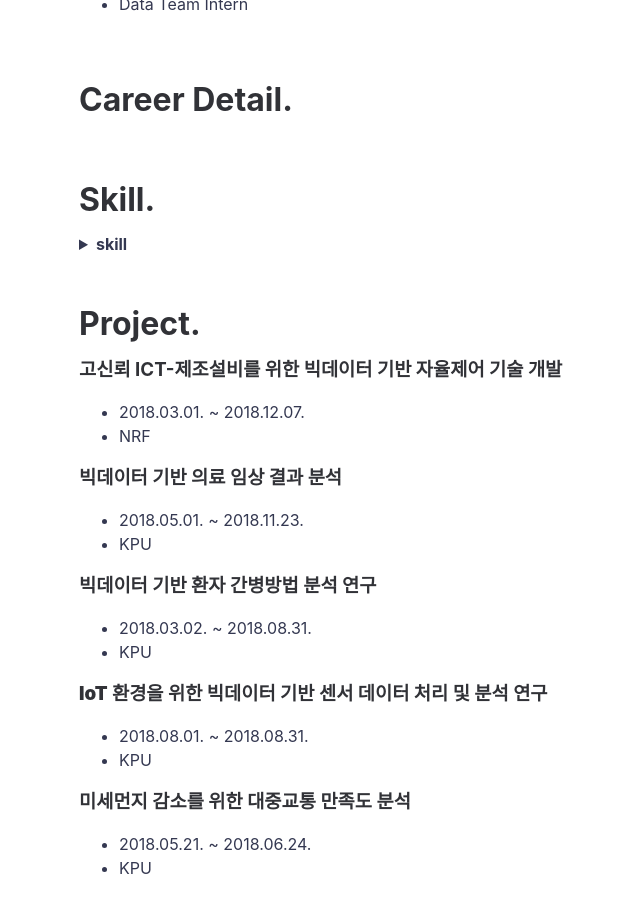
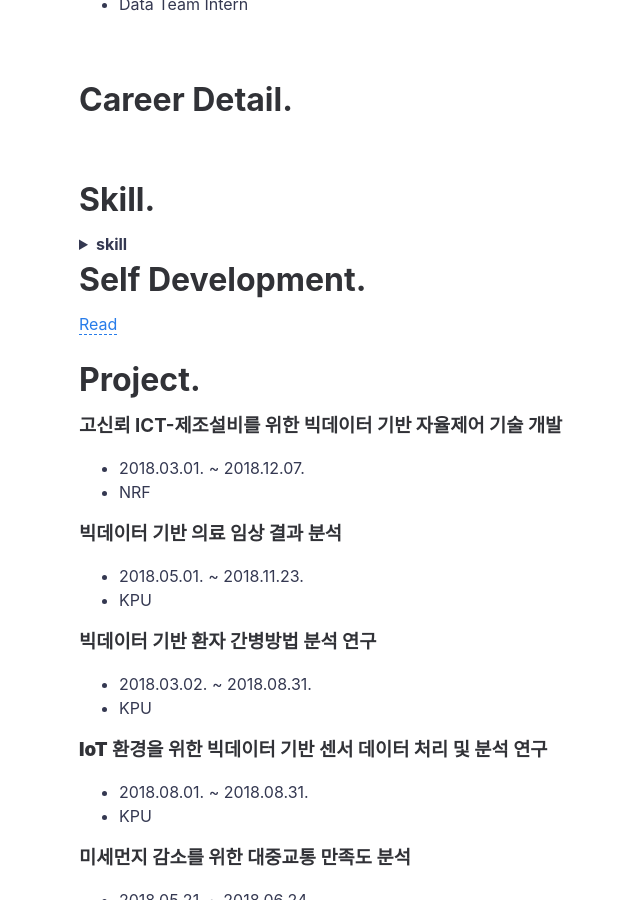
Before and after one commit to jihunparkme/jihunparkme.github.io, a Jekyll site: the page built from about.md, in a window 1280 px wide and 900 px high, scrolled down 1104 px. Shown: the whole window, without its empty margins (141-781 px from the left). Built offline with Jekyll 4.4.1, drawn with Linux system fonts in a browser that asks for light colours.

Commit message:
edit contents

```diff
--- a/about.md
+++ b/about.md
@@ -36,6 +36,9 @@ permalink: /about/
 - Database : MS-SQL, MySQL<br/>
 </details>
 
+# Self Development.
+
+[Read](https://jihunparkme.github.io/Self-Development/)
 <br/>
 
 # Project.
```
Also changed, not shown: _posts/2019-01-01-Self-Development.md (+1 -1 lines).
